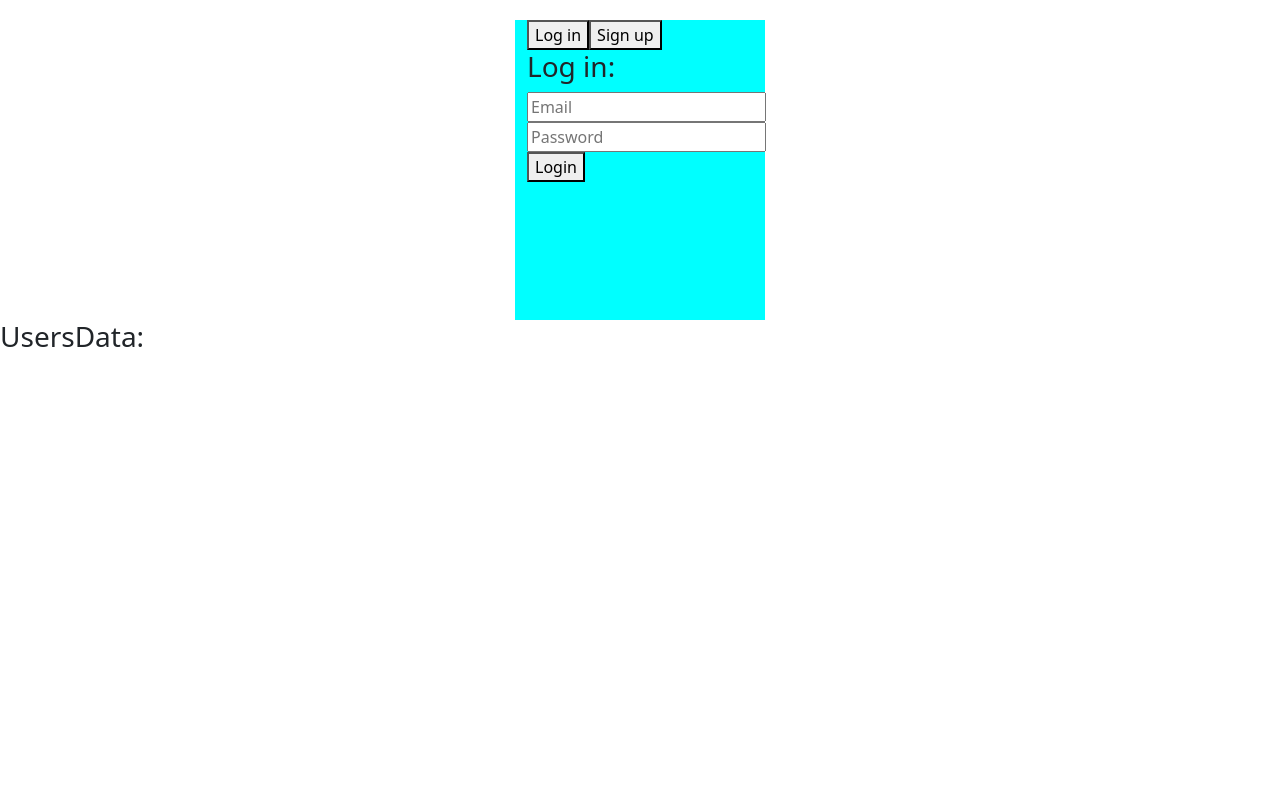
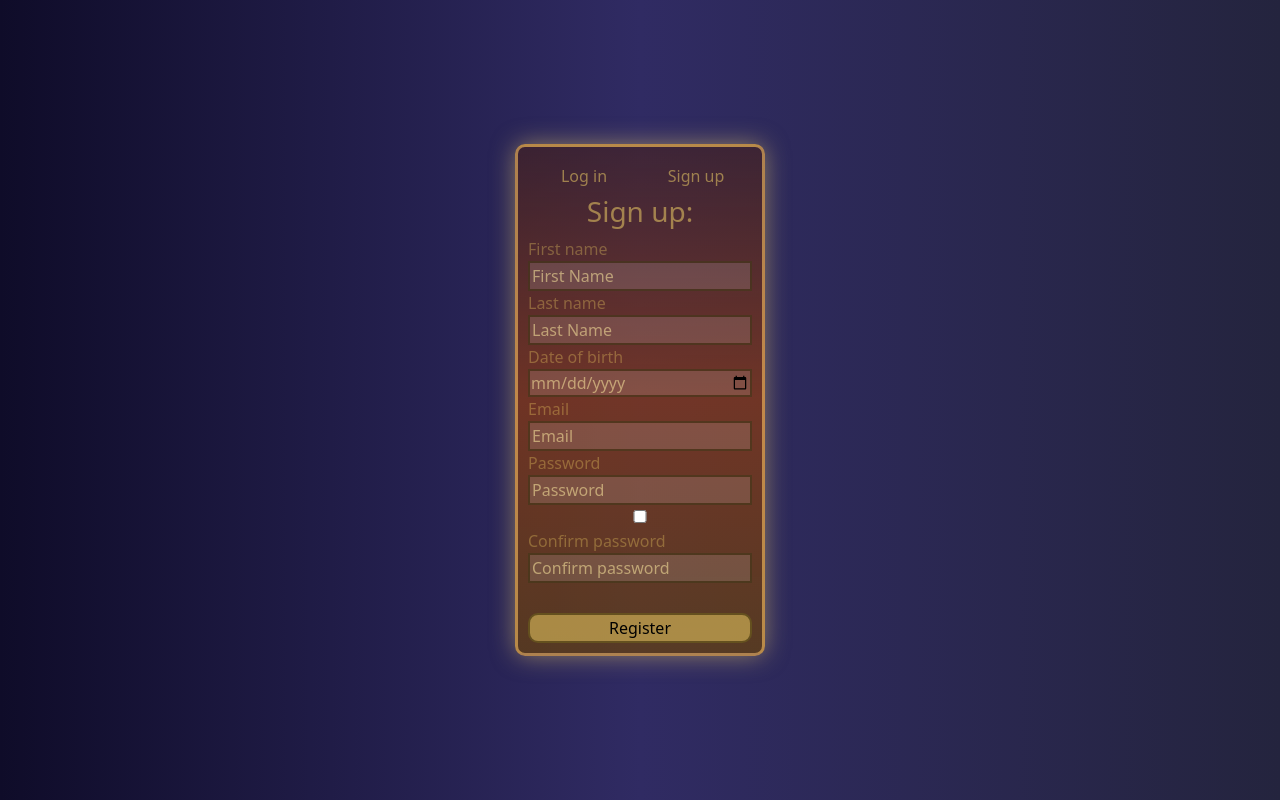
Before and after one commit to Roman-cas88/register-users, a React (Create React App) app: page / in a window 1280 px wide. Built offline with nearby package versions, Linux system fonts and the light colour scheme.

Commit message:
add rules for input values

```diff
--- /dev/null
+++ b/src/App.css
@@ -0,0 +1,10 @@
+.App {
+    display: flex;
+    align-items: center;
+    justify-content: center;
+    height: 100vh;
+    background: linear-gradient(
+        to right, #0f0c29, #302b63, #24243e
+    );
+
+}
--- a/src/App.js
+++ b/src/App.js
@@ -1,4 +1,5 @@
 import 'bootstrap/dist/css/bootstrap.min.css';
+import './App.css'
 import { FormRegLog } from './components/FormRegLog';
 import { UsersData } from './components/UsersData';
 
@@ -6,7 +7,7 @@ function App() {
   return (
     <div className="App">
       <FormRegLog />
-      <UsersData />
+      {/* <UsersData /> */}
     </div>
   );
 }
--- a/src/components/FormRegLog.jsx
+++ b/src/components/FormRegLog.jsx
@@ -1,13 +1,12 @@
 import React, { useState } from 'react'
-import { Container } from 'react-bootstrap'
 import { Login } from './Login'
 import { NewUser } from './NewUser'
 import './styles.css'
 
 export const FormRegLog = () => {
 
-    const [showLog, setShowLog] = useState(true)
-    const [showReg, setShowReg] = useState(false)
+    const [showLog, setShowLog] = useState(false)
+    const [showReg, setShowReg] = useState(true)
 
     const showLogin = () => {
         setShowLog(true)
@@ -18,11 +17,13 @@ export const FormRegLog = () => {
         setShowLog(false)
     }
   return (
-    <Container className='formReg'>
+    <div className='formReg'>
+        <div>
                 <button className='switchButton' onClick={showLogin}>Log in</button>
                 <button className='switchButton' onClick={showRegist}>Sign up</button>
+        </div>
         {showLog && <Login />}
         {showReg && <NewUser />}
-    </Container>
+    </div>
   )
 }
--- a/src/components/InputForm.jsx
+++ b/src/components/InputForm.jsx
@@ -1,14 +1,28 @@
-import React from 'react'
+import React, { useState } from 'react'
 
 export const InputForm = (props) => {
+  const [focus, setFocus] = useState(false)
+
+  const handleFocus = () => {
+    setFocus(true)
+  }
 
   return (
     <div>
+      <label>{props.label}</label>
         <input
             name={props.name}
             type={props.type}
             autoComplete={props.autocomplete}
-            placeholder={props.placeholder}/>
+            placeholder={props.placeholder}
+            required
+            pattern={props.pattern}
+            id={props.id}
+            onClick={props.onClick}
+            onBlur={handleFocus}
+            focus={focus.toString()}
+          />
+          <p className='errMessage'>{props.errMessage}</p>
     </div>
   )
 }
--- a/src/components/Login.jsx
+++ b/src/components/Login.jsx
@@ -12,11 +12,13 @@ export const Login = () => {
             <InputForm
                 type="email"
                 name="email"
+                label="Email"
                 placeholder="Email"
-            />
+                />
             <InputForm
                 type="password"
                 name="password"
+                label="Password"
                 placeholder="Password"
             />
             <button className='submitButton' type='submit'>Login</button>
--- a/src/components/NewUser.jsx
+++ b/src/components/NewUser.jsx
@@ -18,38 +18,59 @@ export const NewUser = () => {
 
     return (
         <div className='regist'>
-            <h2> Sign up: </h2>
+            <h3> Sign up: </h3>
             <form onSubmit={addToData}>
                     <InputForm
                         type="text"
                         name="firstName"
+                        label="First name"
+                        errMessage="First name could't incloude any numbers or special character!"
+                        pattern="^[A-Za-z]{3,19}$"
                         placeholder="First Name"
+                        required="true"
                         />
                     <InputForm
                         type="text"
                         name="lastName"
+                        label="Last name"
+                        errMessage="Last name could't incloude any numbers or special character!"
+                        pattern="^[A-Za-z]{3,19}$"
                         placeholder="Last Name"
                         />
                     <InputForm
                         type="date"
                         name="birthdate"
+                        label="Date of birth"
+                        errMessage="You must be over 12 years old"
                         placeholder="Date of birth"
+                        required="true"
                         />
                     <InputForm
                         type="email"
                         name="email"
+                        label="Email"
+                        errMessage="Should be a valid email address"
                         placeholder="Email"
                         />
                     <InputForm
                         autocomplete='on'
                         type="password"
                         name="password"
+                        label="Password"
+                        errMessage="Password should be 8-20 characters and include at least 1 letter and 1 number!"
+                        pattern="^(?=.*[0-9])(?=.*[a-za-z])(?=.*[A-ZA-Z])[a-zA-Z0-9!@#$%^&*()-_)]{8,20}$"
                         placeholder="Password"
+                        />
+                    <InputForm
+                        id="eye"
+                        type="checkbox"
                         />
                     <InputForm
                         autocomplete='on'
                         type="password"
                         name="confirmPassword"
+                        label="Confirm password"
+                        errMessage="Passwords don't match!"
                         placeholder="Confirm password"
                         />
 
--- a/src/components/styles.css
+++ b/src/components/styles.css
@@ -1,9 +1,127 @@
 .formReg {
+    display: flex;
+    flex-direction: column;
+    justify-content: space-between;
+    text-align: center;
     min-height:300px;
+    max-height:100vh;
     max-width:250px;
-    background-color: aqua;
-    margin-top: 20px;
+    border: solid 3px #f6bc609d;
+    border-radius: 10px;
+    background: linear-gradient(
+        #511e006d, #973c07a2, #7045009d
+    );
+    box-shadow: 0px 0px 25px -1px #fcdc6980;
+    padding: 10px;
 }
-.formReg button{
+.switchButton{
+   width: 50%;
+   padding: 2px;
+   margin: 3px 0;
+   border: none;
+   border: solid 2px hsla(0, 0%, 0%, 0);
+   border-radius: 10px;
+   background-color: transparent;
+   color: #fcdc6980;
+}
+.switchButton:hover{
+    /* background-color: hsla(47, 96%, 70%, 0.2); */
+    background-color:#fce490e7;
+    /* box-shadow: 0px 0px 15px -1px #fcdc6980; */
+    box-shadow: 0px 0px 15px -1px #fcdc6980;
+    color: #2d2300;
+    font-weight: bolder;
+
+    /* box-shadow: 0px 0px 15px -1px #fcdc6980;
+    background-color:#fce490e7;
+    color: #2d2300; */
+    border: solid 2px #fbfaf8;
 
 }
+h3 {
+    color: #fcdc6980;
+}
+.login form {
+    margin-top: 20px;
+    color: #fcdc6951;
+    display: flex;
+    flex-direction: column;
+    text-align: left;
+}
+.login input {
+    width: 100%;
+    background-color:#faf8f223;
+    border: solid 2px #2d23008e;
+    margin-bottom: 10px;
+}
+::placeholder {
+    color: #2d2300;
+}
+.login input:hover {
+    box-shadow: 0px 0px 15px -1px #fcdc6980;
+    background-color:#fce490e7;
+    border: solid 2px #fbfaf8;
+}
+.submitButton {
+    margin-top: 30px;
+    border-radius: 10px;
+    background-color:#fcdc6980;
+    border: solid 2px #2d23008e;
+}
+.submitButton:hover {
+    box-shadow: 0px 0px 15px -1px #fcdc6980;
+    background-color:#fce490e7;
+    border: solid 2px #fbfaf8;
+    color: #2d2300;
+    font-weight: bolder;
+
+}
+.regist form {
+    color: #fcdc6951;
+    display: flex;
+    flex-direction: column;
+    text-align: left;
+}
+.regist input {
+    width: 100%;
+    background-color:#faf8f223;
+    border: solid 2px #2d23008e;
+    color:#fce79e8e;
+}
+input::-webkit-input-placeholder {
+    color:#fce79e8e;
+}
+input:hover::-webkit-input-placeholder {
+    color:black;
+}
+input:focus::-webkit-input-placeholder {
+    color:blac;
+}
+.regist input:hover {
+    box-shadow: 0px 0px 15px -1px #fcdc6980;
+    background-color:#fce490e7;
+    border: solid 2px #fbfaf8;
+    color: black;
+}
+input:-webkit-autofill,
+input:-webkit-autofill:hover,
+input:-webkit-autofill:focus,
+input:-webkit-autofill:active{
+    border: solid 2px #fbfaf8;
+    -webkit-box-shadow: 0 0 0 30px #7B4D44 inset !important;
+    color:#fce79e8e;
+}
+.errMessage {
+    font-size: 12px;
+    color: rgb(254, 99, 99);
+    display: none;
+    margin-bottom: 0;
+}
+
+input:invalid[focus="true"] {
+    border: solid 2px red;
+}
+
+input:invalid[focus="true"] ~ .errMessage {
+    display: block;
+}
```
Lines whose indentation alone changed are shown as unchanged.
